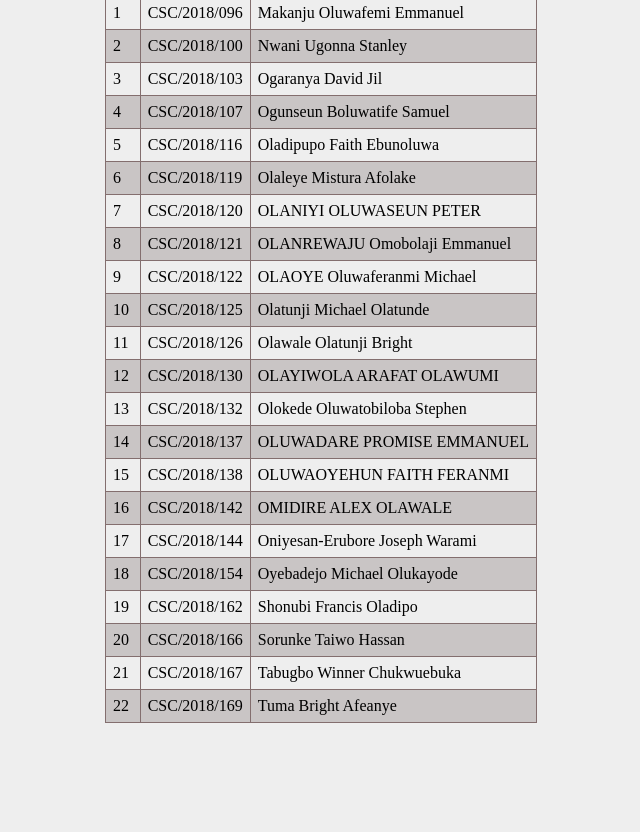
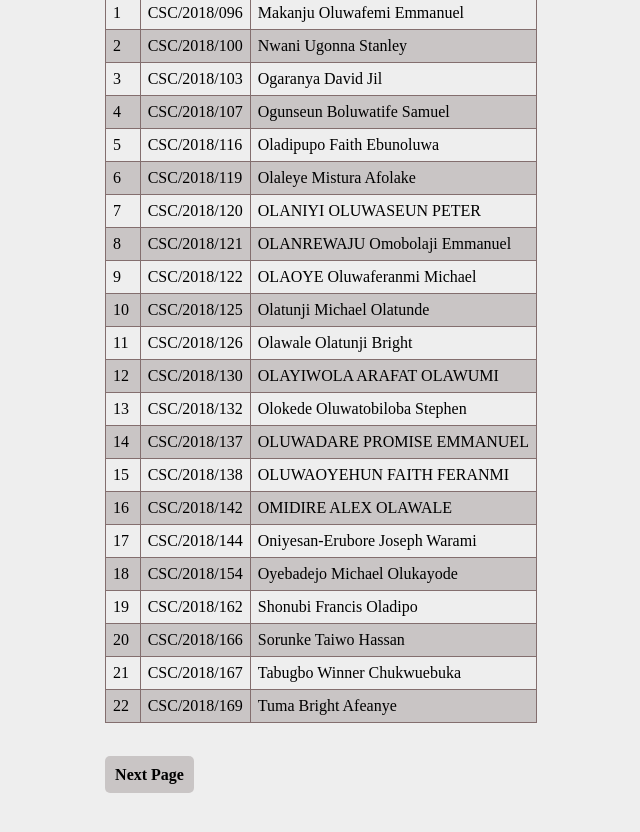
Before and after one commit to dev-makanju/group-three, a plain HTML site: page index.html in a window 1280 px wide. Shown: the part 84-916 px from the top of the page, without its empty margins (319-959 px from the left). Drawn offline with Linux system fonts and the light colour scheme.

Commit message:
added a group seven link

```diff
--- a/index.html
+++ b/index.html
@@ -138,6 +138,10 @@
                    </tr>
              </tbody>
         </table>
+
+        <div class="links">
+            <a href=http://group-seven.netlify.app>Next Page</a>
+        </div>
     </div>
 </body>
 </html>
--- a/style.css
+++ b/style.css
@@ -35,6 +35,20 @@ tr:nth-child(even){
     background: rgba(199, 194, 194, 0.933);
 }
 
+
+.links{
+     margin-top: 10%;
+}
+
+a{
+    font-weight: bold;
+    text-decoration: none;
+    background: rgba(199, 194, 194, 0.933);
+    color: #000;
+    padding: 10px;
+    border-radius: 5px;
+}
+
 @media (max-width:450px) {
     .container{
         width: 90%;
```
